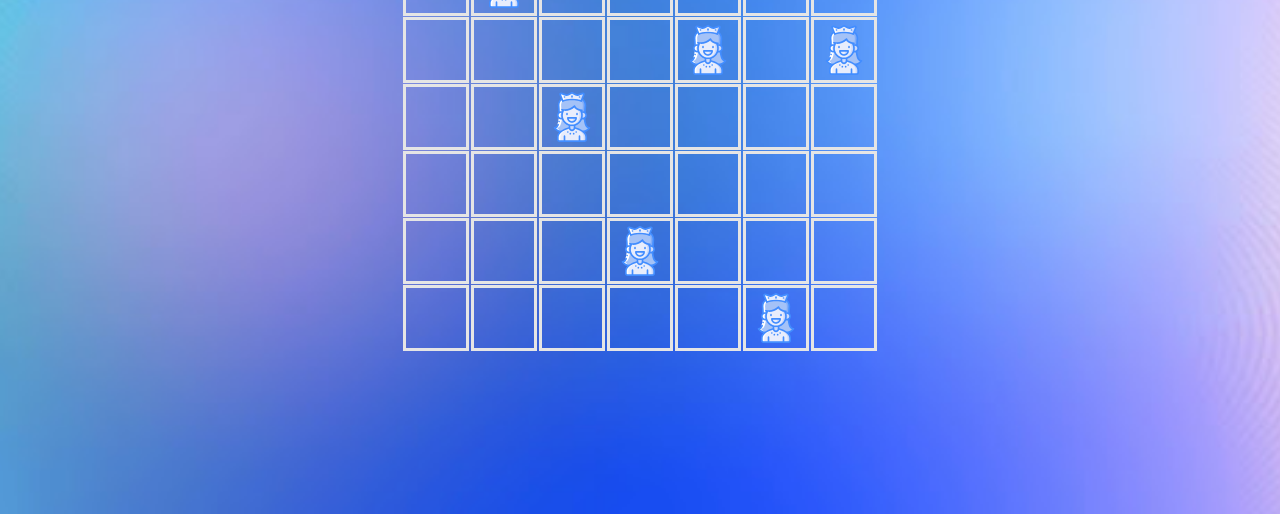
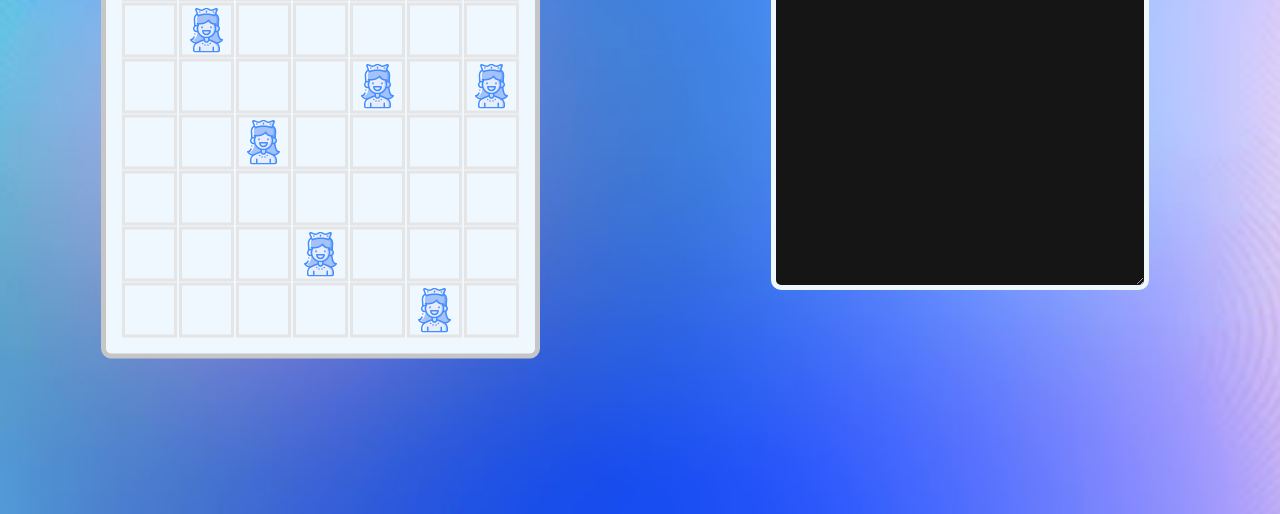
Before and after one commit to danorel/NQueens, a React app in the folder client/: page / in a window 1280 px wide. Shown: the part 286-800 px from the top of the page. Built offline with nearby package versions, Linux system fonts and the light colour scheme.

Commit message:
[Server + Client]: Integrated basic back-end structure based on Clear Architecture. Configured the view/view-model for Loggin output of game operations.

```diff
--- a/client/src/modules/game/presentation/view-model/Game/index.tsx
+++ b/client/src/modules/game/presentation/view-model/Game/index.tsx
@@ -1,15 +1,20 @@
+import React from "react";
+
 import BoardHolder from "../../../domain/entity/models/BoardHolder";
 import MovementUseCase from "../../../domain/interactors/MovementUseCase";
 import BoardListener from "../../../domain/entity/models/BoardListener";
 
 import GameView from "../../view/Game";
 import Playable from "./Playable";
-import {BoardType} from "../../../types";
+
+import { BoardType } from "../../../types";
 
 export default class GameViewModel implements Playable, BoardListener {
     public view?: GameView;
     public holder: BoardHolder;
     public movementUseCase: MovementUseCase;
+
+    public logs: string = '';
     public isAutomatic: boolean = true;
 
     constructor(movementUseCase: MovementUseCase, holder: BoardHolder, isAutomatic: boolean = false) {
@@ -21,6 +26,11 @@ export default class GameViewModel implements Playable, BoardListener {
 
     onBoardChanged(): void {
         throw new Error("Method not implemented.");
+    }
+
+    public onChangeLogs = (event: React.ChangeEvent<HTMLTextAreaElement>): void => {
+        this.logs = event.target.value;
+        this.notifyView();
     }
 
     private notifyView = (): void => {
--- a/client/src/modules/game/presentation/view/Game/Board/Slot/styles.tsx
+++ b/client/src/modules/game/presentation/view/Game/Board/Slot/styles.tsx
@@ -6,8 +6,8 @@ export const DivImage = styled.div`
   align-content: center;
   flex-direction: column;
   text-align: center;
-  width: 60px;
-  height: 60px;
+  width: 55px;
+  height: 55px;
   font-size: 1.5em;
   color: #000f00;
   margin: 1px;
@@ -17,6 +17,6 @@ export const DivImage = styled.div`
 export const ImageQueen = styled.img`
   display: block;
   margin: auto;
-  width: 50px;
-  height: 50px;
+  width: 45px;
+  height: 45px;
 `;
--- a/client/src/modules/game/presentation/view/Game/Board/index.tsx
+++ b/client/src/modules/game/presentation/view/Game/Board/index.tsx
@@ -3,6 +3,8 @@ import React from 'react';
 import { Grid } from '@material-ui/core';
 
 import Row from "./Row";
+
+import { BoardDivContainer } from "./styles";
 
 import { BoardType } from "../../../../types";
 
@@ -12,6 +14,7 @@ interface BoardProps {
 
 const BoardView = (props: BoardProps) => {
     return (<React.Fragment>
+        <BoardDivContainer>
             <Grid container spacing={0}>
                 <Grid item xs={12}>
                     <Grid container justify="center" spacing={0}>
@@ -23,6 +26,7 @@ const BoardView = (props: BoardProps) => {
                     </Grid>
                 </Grid>
             </Grid>
+        </BoardDivContainer>
     </React.Fragment>);
 };
 
--- /dev/null
+++ b/client/src/modules/game/presentation/view/Game/Board/styles.tsx
@@ -0,0 +1,10 @@
+import styled from "styled-components";
+
+export const BoardDivContainer = styled.div`
+    height: 100%;
+    width: 100%;
+    padding: 15px;
+    border: #c6c6c6 5px solid;
+    border-radius: 10px;
+    background-color: aliceblue;
+`;
--- /dev/null
+++ b/client/src/modules/game/presentation/view/Game/Chat/index.tsx
@@ -0,0 +1,21 @@
+import React from "react";
+
+import { ChatDivContainer, ChatTextArea } from "./styles";
+
+interface ChatProps {
+    value: string,
+    onChange(event: React.ChangeEvent<HTMLTextAreaElement>): void;
+}
+
+const ChatView: React.FC<ChatProps> = (props: ChatProps) => {
+    return (<React.Fragment>
+        <ChatDivContainer>
+            <ChatTextArea
+                readOnly={false}
+                value={props.value}
+                onChange={props.onChange}/>
+        </ChatDivContainer>
+    </React.Fragment>);
+}
+
+export default ChatView;
--- /dev/null
+++ b/client/src/modules/game/presentation/view/Game/Chat/styles.tsx
@@ -0,0 +1,18 @@
+import styled from "styled-components";
+
+const ChatDivContainer = styled.div`
+    height: 300px;
+    width: 100%;
+`;
+
+const ChatTextArea = styled.textarea`
+    height: 100%;
+    width: 100%;
+    padding: 15px;
+    color: aliceblue;
+    border: aliceblue 5px solid;
+    border-radius: 10px;
+    background-color: #151515;
+`;
+
+export { ChatDivContainer, ChatTextArea };
--- a/client/src/modules/game/presentation/view/Game/index.tsx
+++ b/client/src/modules/game/presentation/view/Game/index.tsx
@@ -2,10 +2,16 @@ import React from 'react';
 
 import { Grid } from "@material-ui/core";
 
+import Chat from "./Chat";
 import Board from "./Board";
 import GameViewModel from "../../view-model/Game";
 
-import { DivBackground, H3Title } from "./styles";
+import {
+    H3Title,
+    DivExpandingContainer,
+    DivCentrifyContainer,
+    DivBackgroundContainer,
+} from "./styles";
 
 export interface GameStateControllable {
     interact: () => void;
@@ -47,16 +53,25 @@ class GameView extends React.Component<GameProps, GameState> implements GameStat
 
     render() {
         return (<React.Fragment>
-            <DivBackground>
+            <DivBackgroundContainer>
                 <Grid container spacing={0}>
-                    <Grid item xs={12}>
-                        <Grid container justify="center" spacing={0}>
-                            <H3Title>The Great N-queens Game!</H3Title>
-                            <Board board={this.viewModel.getBoard()}/>
-                        </Grid>
+                    <Grid container item xs={12} sm={6}>
+                        <DivExpandingContainer>
+                            <DivCentrifyContainer>
+                                <Board board={this.viewModel.getBoard()}/>
+                            </DivCentrifyContainer>
+                        </DivExpandingContainer>
+                    </Grid>
+                    <Grid container item xs={12} sm={6}>
+                        <DivExpandingContainer>
+                            <DivCentrifyContainer>
+                                <H3Title>The Great N-queens Game!</H3Title>
+                                <Chat value={this.viewModel.logs} onChange={this.viewModel.onChangeLogs}/>
+                            </DivCentrifyContainer>
+                        </DivExpandingContainer>
                     </Grid>
                 </Grid>
-            </DivBackground>
+            </DivBackgroundContainer>
         </React.Fragment>);
     }
 }
--- a/client/src/modules/game/presentation/view/Game/styles.tsx
+++ b/client/src/modules/game/presentation/view/Game/styles.tsx
@@ -2,10 +2,30 @@ import styled from "styled-components";
 
 import jpgBackgroundImage from "../../../../../public/images/jpg/background-purple.jpg";
 
-export const DivBackground = styled.div`
+export const H3Title = styled.h3`
+    font-size: 32px;
+    margin: 0 0 15px;
+    font-style: normal;
+    color: #151515;
+`;
+
+export const DivCentrifyContainer = styled.div`
+    top: 50%;
+    position: absolute;
+    -webkit-transform: translateY(-50%);
+        -ms-transform: translateY(-50%);
+            transform: translateY(-50%);
+`
+
+export const DivExpandingContainer = styled.div`
+    width: 100vw;
+    height: 100vh;
+    display: flex;
+    justify-content: center;
+`;
+
+export const DivBackgroundContainer = styled.div`
     position: fixed;
-    top: 0;
-    left: 0;
     // Preserve aspet ratio
     min-width: 100%;
     min-height: 100%;
@@ -16,9 +36,3 @@ export const DivBackground = styled.div`
     -o-background-size: cover;
     background-size: cover;
 `;
-
-export const H3Title = styled.h3`
-  font-size: 32px;
-  font-style: normal;
-  color: #e0e0e0;
-`;
--- a/client/src/public/stylesheets/index.css
+++ b/client/src/public/stylesheets/index.css
@@ -1,3 +1,15 @@
+html, body {
+    height: 100vh;
+    width: 100vw;
+    margin: 0;
+    padding: 0;
+}
+
 body {
     font-family: 'Comic Sans MS', sans-serif;
 }
+
+/* include border and padding in element width and height */
+* {
+    box-sizing: border-box;
+}
--- a/package.json
+++ b/package.json
@@ -6,7 +6,7 @@
     "scripts": {
         "test": "echo \"Error: no test specified\" && exit 1",
         "development:client:local": "cd client && npm run start",
-        "development:server:local": "cd server && python3",
+        "development:server:local": "cd server && python3 index.py",
         "development:local": "concurrently \"npm run development:client:local\" \"npm run development:server:local\"",
         "development:docker": "docker-compose -f docker-compose.yml up"
     },
```
Also changed, not shown: 8 other files. Lines whose indentation alone changed are shown as unchanged.
